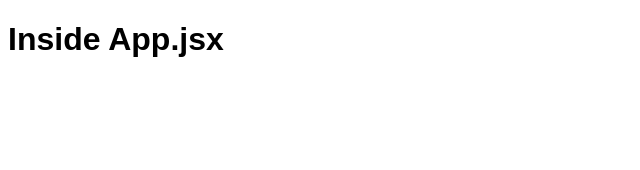
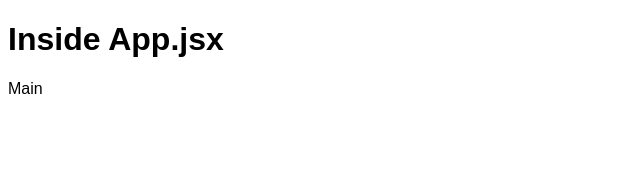
Before and after one commit to muazimmaqbool/Reactjs-with-Me, a React (Create React App) app: page / in a window 1280 px wide. Shown: the top 170 px of the page, without its empty margins (0-640 px from the left). Built offline with nearby package versions, Linux system fonts and the light colour scheme.

Commit message:
React router setup

```diff
--- a/src/App.jsx
+++ b/src/App.jsx
@@ -56,6 +56,7 @@ import J_useQueriesEx2 from "./TanstackReactQuery/J_useQueriesEx2";
 import K_useInfiniteQuery from "./TanstackReactQuery/K_useInfiniteQuery";
 import DebounceExampleTwo from "./Debounce/DebounceExampleTwo";
 import ComponentReRender from "./Components/ComponentReRender";
+import Main from "./React Router/Main";
 
 
 function App() {
@@ -191,7 +192,7 @@ function App() {
 
 
       {/* React Router In Advance */}
-
+      <Main/>
 
     </>
   );
--- a/src/React Router/Home.jsx
+++ b/src/React Router/Main.jsx
@@ -16,11 +16,13 @@ import React from 'react'
         Without a routing system, all of these would have to be handled manually with conditional rendering.
         React Router handles this for you, based on the URL.
 
+    ->To install enter this command in terminal: npm install react-router-dom
+
 */
-const Home = () => {
+const Main = () => {
   return (
-    <div>Home</div>
+    <div>Main</div>
   )
 }
 
-export default Home
+export default Main
```
